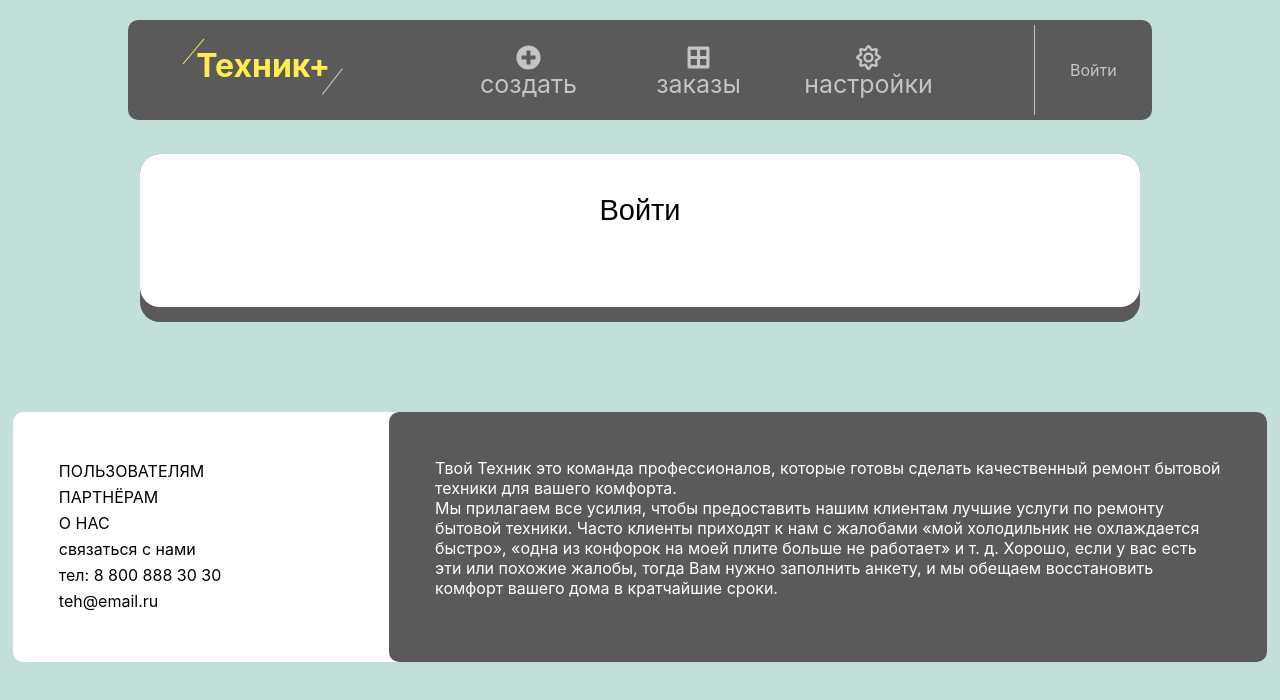
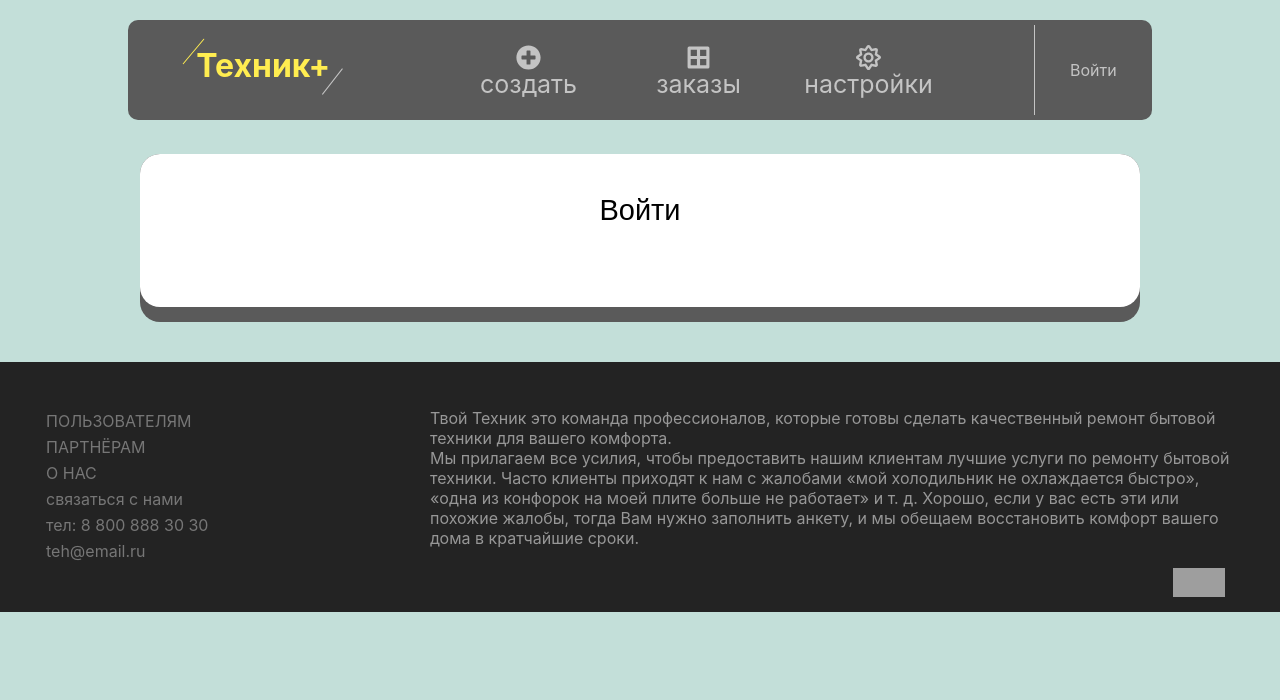
Before and after one commit to Salavat1111/tt-tehnick, a React (Create React App) app: page /rooms/4 in a window 1280 px wide. Shown: the top 700 px of the page. Built offline with nearby package versions, Linux system fonts and the light colour scheme; no server answers; grey boxes are pictures that could not be loaded.

Commit message:
25.04.22

```diff
--- a/src/cards/InputTimeDate.jsx
+++ b/src/cards/InputTimeDate.jsx
@@ -2,7 +2,7 @@ import React from "react";
 import '../App.css';
 
 
-function InputTimeDate({placeholder, onChange}) {
+function InputTimeDate({placeholder, onChange,}) {
     return (
         <div className="input__time-date">
             <input type="text"
--- a/src/cards/components/QuestionBlock.jsx
+++ b/src/cards/components/QuestionBlock.jsx
@@ -2,7 +2,7 @@ import React from 'react';
 import './sort.css';
 
 
-function QuestionBlock({ outline, items, icons }) {
+function QuestionBlock({ outline, itemsQuestionBlock, icons, activeItem, setActiveItem, onSelectItem}) {
     const [visibleQuestion, setVisibleQuestion] = React.useState(false);
     const sortRef = React.useRef();
 
@@ -21,6 +21,11 @@ function QuestionBlock({ outline, items, icons }) {
         document.body.addEventListener('click', handleOutsideClickQuestion);
     }, []);
 
+    // const [activeItem, setActiveItem] = React.useState(0)
+    // const onSelectItem = (index) => {
+    //     setActiveItem(index)
+    // }
+    // const activeLabel = itemsQuestionBlock[activeItem];
 
     return (
         <>
@@ -33,9 +38,15 @@ function QuestionBlock({ outline, items, icons }) {
             </div>
 
             {visibleQuestion && <div className='sortpopup__wrapper-quest'>
-                <div>
-                    {items.map((text, index) => (
-                        <p key={`${index}`}> {text}</p>
+                <div className='section__items'>
+                    {itemsQuestionBlock.map((text, index) => (
+                        <p
+                        key={`${text}${index}`}
+                        className={activeItem === index ? 'active__p active' : ''}
+                        onClick={() => onSelectItem(index)}
+                        >
+                            {text}
+                        </p>
                     ))}
                 </div>
             </div>}
--- a/src/cards/components/Repair.jsx
+++ b/src/cards/components/Repair.jsx
@@ -19,7 +19,7 @@ async function getTechnicalTypes() {
     return res.data;
 }
 
-function Repair({user, userService}) {
+function Repair({user, userService,ф}) {
     const [technicalTypes, setTechnicalTypes] = useState([])
     const [order, setOrder] = useState({"status": "OPEN", "parameters":[]})
 
@@ -66,6 +66,18 @@ function Repair({user, userService}) {
         }
     }
 
+
+    // пробросил из компонента QuestionBlock itemsQuestionBlock, activeItem
+    // const activeLabel = itemsQuestionBlock[activeItem];
+    const [activeItem, setActiveItem] = React.useState(0)
+    const onSelectItem = (index) => {
+        setActiveItem(index)
+    }
+
+    const  itemsQuestionBlock = ['c 8:00 до 12:00', 'с 12:00 до 18:00', 'c 18:00 до 20:00']
+    const activeLabel = itemsQuestionBlock[activeItem]
+    //прокинуть от родительского компонента к дочернему все стейты и масси
+    // пробросил из компонента QuestionBlock itemsQuestionBlock, activeItem
     return (
         <div className="wrapper__content-repair">
             <div className="content-registr-repair">
@@ -98,8 +110,15 @@ function Repair({user, userService}) {
                         <div className="block__time-date">
                             <QuestionBlock
                                 outline
-                                icons={[<FaInfoCircle/>]}/>
-                            <InputTimeDate placeholder="время" onChange={(e) =>{
+                                icons={[<FaInfoCircle/>]}
+                                itemsQuestionBlock={itemsQuestionBlock}
+                                activeItem={activeItem}
+                                setActiveItem={setActiveItem}
+                                onSelectItem={onSelectItem}
+                                />
+                            <InputTimeDate placeholder={activeLabel}
+
+                            onChange={(e) =>{
                                 let parameter = {
                                     "name": "Время",
                                     "attrId": "46",
@@ -119,7 +138,7 @@ function Repair({user, userService}) {
                             }}/>
                             <QuestionBlock
                                 icons={[<FaInfoCircle/>]}
-                                items={['Напишите любую для Вас удобную дату. Пример "22.02.2022"']}
+                                itemsQuestionBlock={['Напишите любую для Вас удобную дату. Пример "22.02.2022"']}
                             />
                         </div>
                         <textarea placeholder="напишите что случилось"
--- a/src/cards/components/sort.css
+++ b/src/cards/components/sort.css
@@ -30,6 +30,7 @@
 .sortpopup__block{
     display: flex;
     justify-content: center;
+    cursor: pointer;
 }
 
 .sortpopup__block2{
@@ -107,11 +108,13 @@ li{
     top: 11px;
  } */
 .icon__svg{
+    cursor: pointer;
     position: relative;
     top: 27px;
     left: -180px;
 }
 .icon__svg--outline{
+    cursor: pointer;
     position: relative;
     top: 27px;
     left: 44px;
@@ -119,22 +122,24 @@ li{
 
 
 .sortpopup__wrapper-quest{
-    height: 140px;
-    width: 250px;
-    background: #ffffff;
+    height: 186px;
+    width: 360px;
+    background: #7e7e7e;
     border-radius: 10px;
     display: flex;
     align-items: center;
     position: absolute;
     /* margin: auto; */
     margin-top: 10;
-    top: 497px;
-    left: 632px;
+    top: 388px;
+    z-index: 1;
+    left: 493px;
     box-shadow: 0px 4px 15px -8px rgb(0 0 3 / 50%);
 }
 .sortpopup__wrapper-quest p{
     padding: 10px;
     text-align: center;
+    font-size: 20px;
 }
 /*----------------------QuestionBlock-----------------------*/
 
@@ -207,3 +212,24 @@ li{
 
 
 /*===========стили div в cards Repair.jsx=============*/
+
+
+
+/*===========стили div в cards QuestionBlock.jsx задаю стили active выбор времени=============*/
+.active__p.active{
+    width: 230px;
+    height: 51px;
+    display: flex;
+    justify-content: center;
+    align-items: center;
+    background-color: #ffeb49;
+    border-radius: 10px;
+}
+
+
+.section__items{
+    cursor: pointer;
+    width: 230px;
+    margin: auto;
+}
+/*===========стили div в cards QuestionBlock.jsx задаю стили active выбор времени=============*/
--- a/src/cards/footer/Footer.js
+++ b/src/cards/footer/Footer.js
@@ -33,7 +33,11 @@ function Footer() {
                                Мы прилагаем все усилия, чтобы предоставить нашим клиентам лучшие услуги по ремонту бытовой техники. Часто клиенты приходят к нам с жалобами «мой холодильник не охлаждается быстро», «одна из конфорок на моей плите больше не работает» и т. д. Хорошо, если у вас есть эти или похожие жалобы, тогда Вам нужно заполнить анкету, и мы обещаем восстановить комфорт вашего дома в кратчайшие сроки.
                             </p>
                     </div>
+                    <div className="block__Russian">
+                            <img src="https://cdn.pixabay.com/photo/2012/04/23/16/36/flag-of-the-russian-federation-38922_1280.png"/>
+                    </div>
                </div>
+
            </div>
         </div>
     );
--- a/src/cards/footer/footer.css
+++ b/src/cards/footer/footer.css
@@ -1,27 +1,30 @@
 .container__wrapper{
-    width: 98%;
+    width: 100%;
     height: 250px;
     background-color: #fff;
     display: flex;
-    margin: 50px auto;
-    border-radius: 10px;
 }
 .content__block--flex{
     display: flex;
 }
 .block__white{
     width: 30%;
-    background-color: #fff;
-    border-radius: 15px;
+    background-color: #232323;
     padding: 46px;
 }
 .block__white li{
     text-align: inherit;
+    color: #767676;
 }
 .block__grey{
-    color: #fff;
+    color: #979797;
     width: 70%;
-    background-color: #5A5A5A;
-    border-radius: 10px;
+    background-color: #232323;
     padding: 46px;
 }
+.block__Russian img{
+    width: 52px;
+    height: 29px;
+    position: relative;
+    left: 367px;
+}
```
